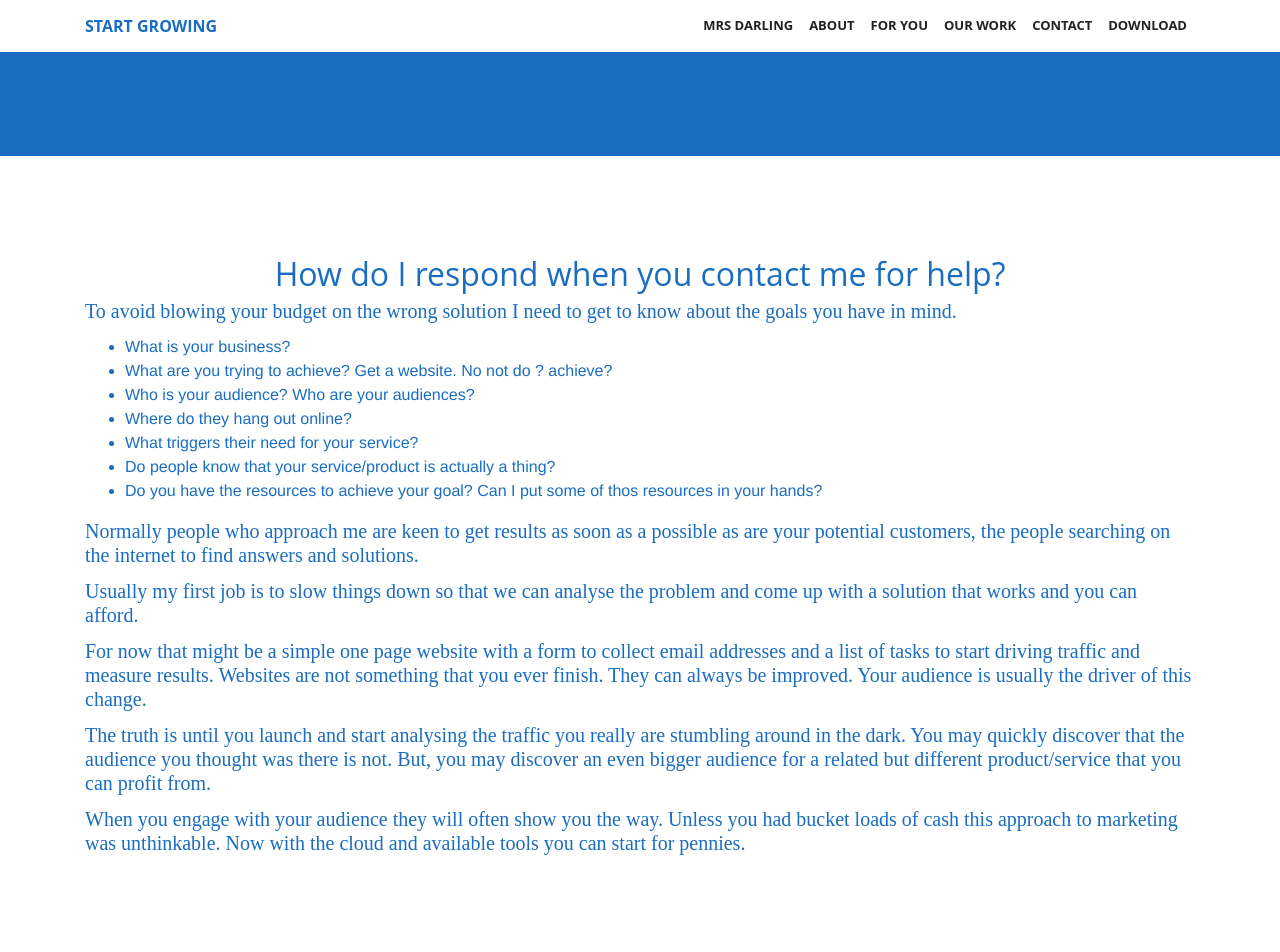
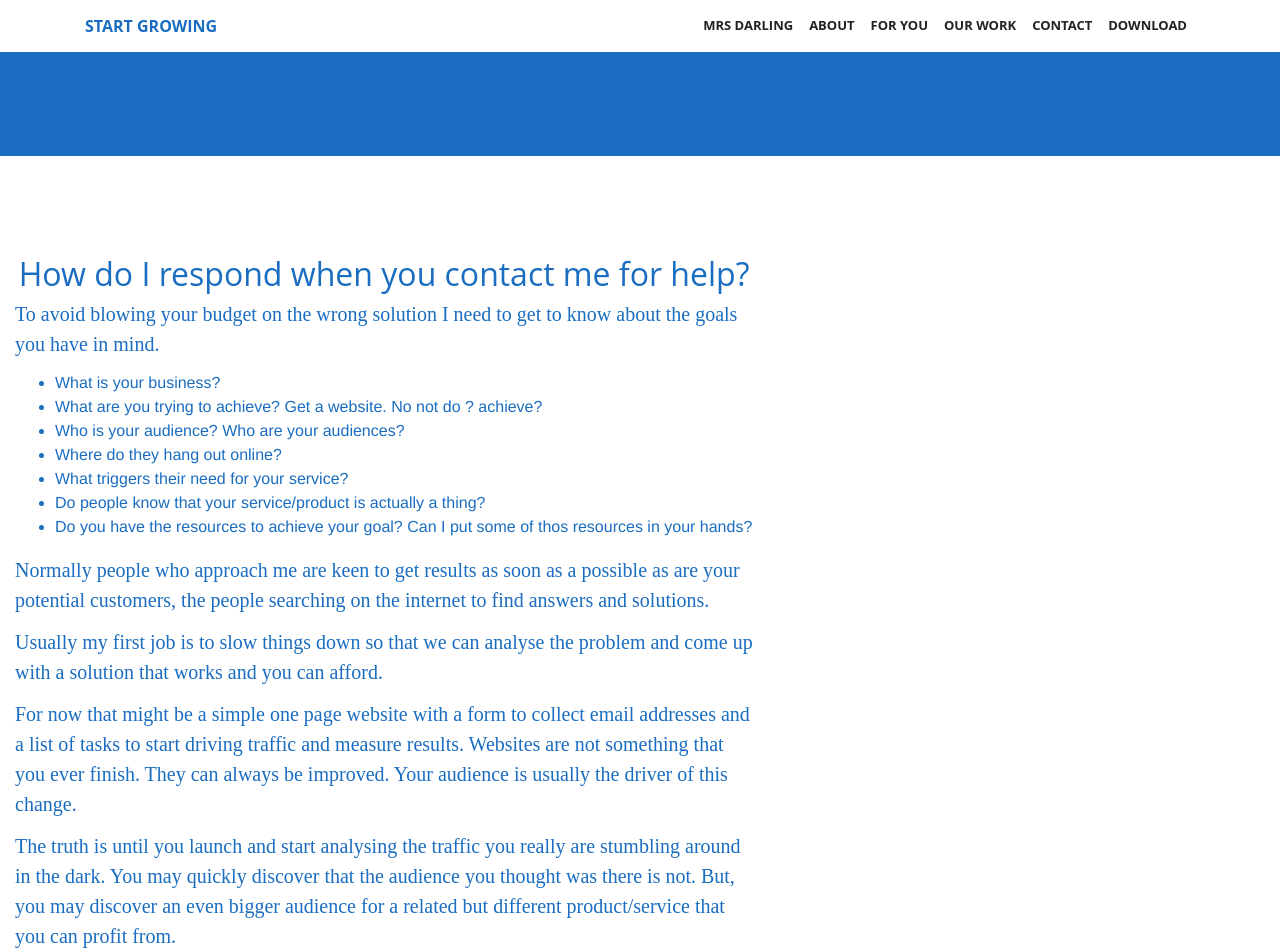
Before and after one commit to primertest-org/ADAADA, a Jekyll site: the page built from index.html, in a window 1280 px wide and 1400 px high, scrolled down 1962 px. Shown: the top 952 px of the window. Built offline with Jekyll 4.4.1, drawn with Linux system fonts in a browser that asks for light colours; some web fonts are replaced.

Commit message:
Updated '_sass/ethos.scss' via CloudCannon

```diff
--- a/_sass/ethos.scss
+++ b/_sass/ethos.scss
@@ -1,13 +1,14 @@
 #ethos {
     background-color: #fff;
     color: #1a6dc0;
+    width: 60%;
 
   p {
     font-family: TimesNewRoman, 'Times New Roman', Times, Baskerville, Georgia, serif;
     font-size: 20px;
     font-weight: 100;
     margin-bottom: 12px;
-    line-height: 1.2;
+    line-height: 1.5;
   }
   h3{
       margin-bottom: 1.2rem;
```
